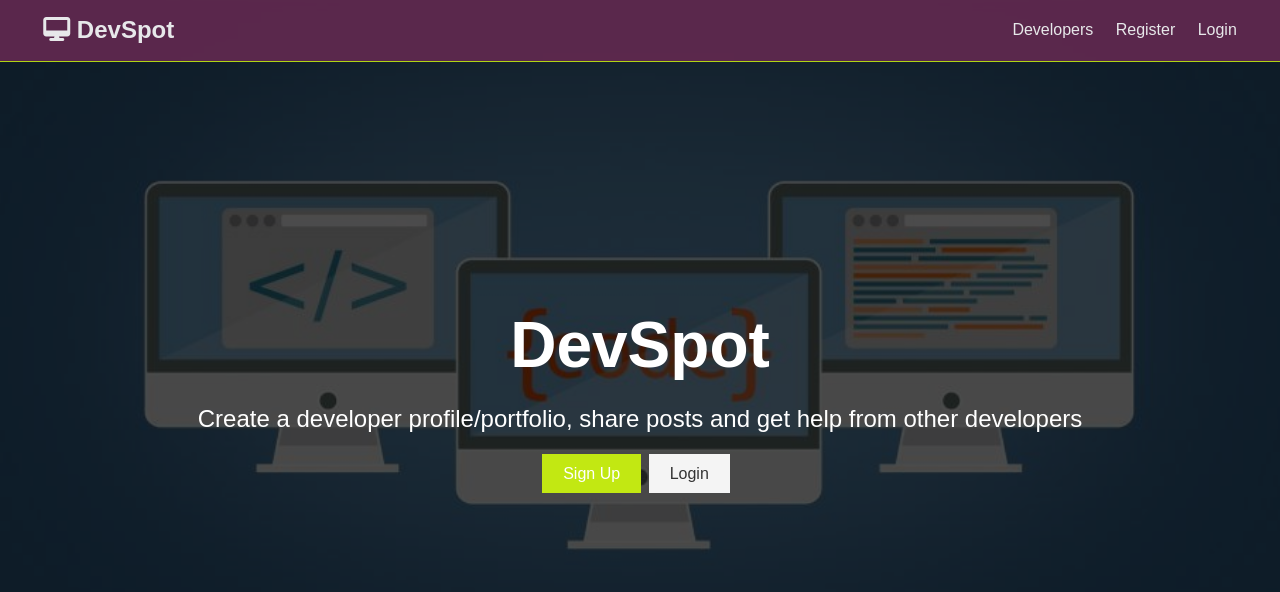
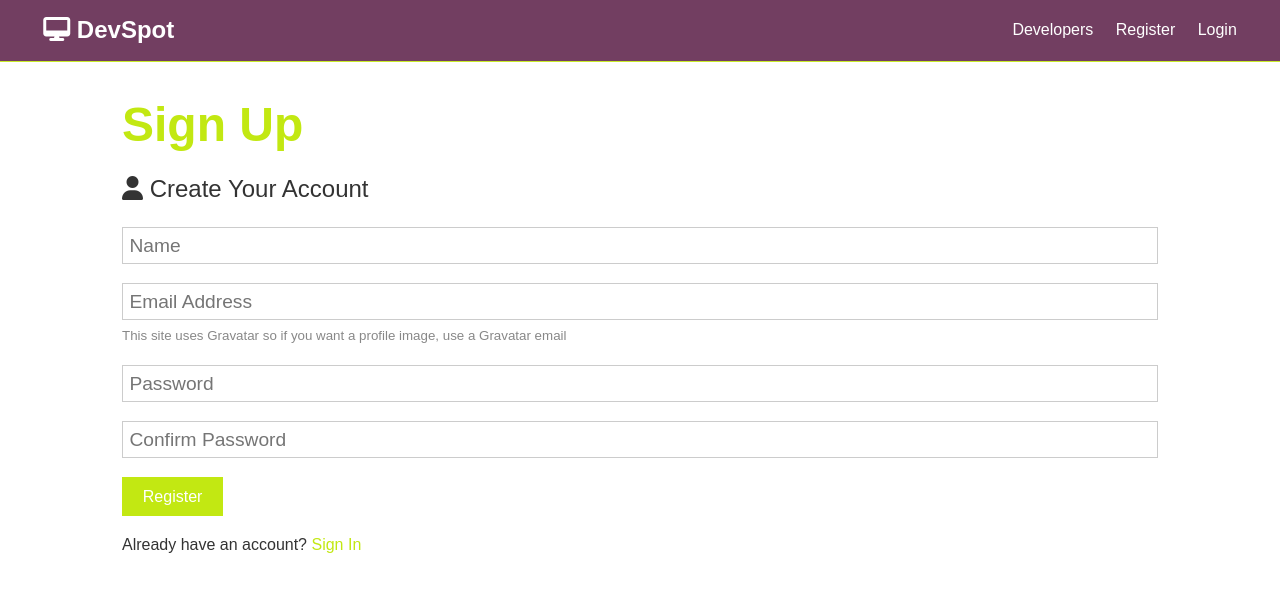
Before and after one commit to Josh363/social-media-app, a React (Create React App) app in the folder client/: page /register in a window 1280 px wide. Shown: the top 592 px of the page. Built offline with nearby package versions, Linux system fonts and the light colour scheme.

Commit message:
feat: added landing page, login, and register

```diff
--- a/client/src/App.js
+++ b/client/src/App.js
@@ -1,14 +1,23 @@
 import React, { Fragment } from 'react'
+import { BrowserRouter as Router, Route, Switch } from 'react-router-dom'
 import Navbar from './components/layouts/Navbar'
 import Land from './components/layouts/Land'
+import Register from './components/auth/Register'
+import Login from './components/auth/Login'
 import './App.css'
 
 const App = () => {
   return (
-    <Fragment>
-      <Navbar />
-      <Land />
-    </Fragment>
+    <Router>
+      <Fragment>
+        <Navbar />
+        <Switch>
+          <Route exact path='/' component={Land} />
+          <Route exact path='/register' component={Register} />
+          <Route exact path='/login' component={Login} />
+        </Switch>
+      </Fragment>
+    </Router>
   )
 }
 export default App
--- /dev/null
+++ b/client/src/components/auth/Login.js
@@ -0,0 +1,57 @@
+import React, { useState } from 'react'
+import { Link } from 'react-router-dom'
+
+const Login = () => {
+  const [formData, setFormData] = useState({
+    email: '',
+    password: '',
+  })
+
+  const onChange = (e) =>
+    setFormData({ ...formData, [e.target.name]: e.target.value })
+
+  const onSubmit = (e) => {
+    e.preventDefault()
+    console.log('Success')
+  }
+
+  const { email, password } = formData
+
+  return (
+    <section className='container'>
+      <h1 className='large text-primary'>Sign In</h1>
+      <p className='lead'>
+        <i className='fas fa-user'></i> Sign Into Your Account
+      </p>
+      <form className='form' onSubmit={onSubmit}>
+        <div className='form-group'>
+          <input
+            type='email'
+            placeholder='Email Address'
+            name='email'
+            value={email}
+            onChange={onChange}
+            required
+          />
+        </div>
+        <div className='form-group'>
+          <input
+            type='password'
+            placeholder='Password'
+            name='password'
+            value={password}
+            onChange={onChange}
+            minLength='6'
+            required
+          />
+        </div>
+        <input type='submit' className='btn btn-primary' value='Register' />
+      </form>
+      <p className='my-1'>
+        Already have an account? <Link to='/login'>Sign In</Link>
+      </p>
+    </section>
+  )
+}
+
+export default Login
--- /dev/null
+++ b/client/src/components/auth/Register.js
@@ -0,0 +1,88 @@
+import React, { useState } from 'react'
+import { Link } from 'react-router-dom'
+
+const Register = () => {
+  const [formData, setFormData] = useState({
+    name: '',
+    email: '',
+    password: '',
+    password2: '',
+  })
+
+  const onChange = (e) =>
+    setFormData({ ...formData, [e.target.name]: e.target.value })
+
+  const onSubmit = async (e) => {
+    e.preventDefault()
+    if (password !== password2) {
+      console.log('Passwords do not match')
+    } else {
+      console.log('Success')
+    }
+  }
+
+  const { name, email, password, password2 } = formData
+
+  return (
+    <section className='container'>
+      <h1 className='large text-primary'>Sign Up</h1>
+      <p className='lead'>
+        <i className='fas fa-user'></i> Create Your Account
+      </p>
+      <form className='form' onSubmit={onSubmit}>
+        <div className='form-group'>
+          <input
+            type='text'
+            placeholder='Name'
+            name='name'
+            value={name}
+            onChange={onChange}
+            required
+          />
+        </div>
+        <div className='form-group'>
+          <input
+            type='email'
+            placeholder='Email Address'
+            name='email'
+            value={email}
+            onChange={onChange}
+            required
+          />
+          <small className='form-text'>
+            This site uses Gravatar so if you want a profile image, use a
+            Gravatar email
+          </small>
+        </div>
+        <div className='form-group'>
+          <input
+            type='password'
+            placeholder='Password'
+            name='password'
+            value={password}
+            onChange={onChange}
+            minLength='6'
+            required
+          />
+        </div>
+        <div className='form-group'>
+          <input
+            type='password'
+            placeholder='Confirm Password'
+            name='password2'
+            value={password2}
+            onChange={onChange}
+            minLength='6'
+            required
+          />
+        </div>
+        <input type='submit' className='btn btn-primary' value='Register' />
+      </form>
+      <p className='my-1'>
+        Already have an account? <Link to='/login'>Sign In</Link>
+      </p>
+    </section>
+  )
+}
+
+export default Register
--- a/client/src/components/layouts/Land.js
+++ b/client/src/components/layouts/Land.js
@@ -1,4 +1,5 @@
 import React from 'react'
+import { Link } from 'react-router-dom'
 
 const Land = () => {
   return (
@@ -11,12 +12,12 @@
             other developers
           </p>
           <div className='buttons'>
-            <a href='register.html' className='btn btn-primary'>
+            <Link to='/register' className='btn btn-primary'>
               Sign Up
-            </a>
-            <a href='login.html' className='btn btn-light'>
+            </Link>
+            <Link to='/login' className='btn btn-light'>
               Login
-            </a>
+            </Link>
           </div>
         </div>
       </div>
--- a/client/src/components/layouts/Navbar.js
+++ b/client/src/components/layouts/Navbar.js
@@ -1,22 +1,23 @@
 import React from 'react'
+import { Link } from 'react-router-dom'
 
 const Navbar = () => {
   return (
     <nav className='navbar bg-dark'>
       <h1>
-        <a href='index.html'>
+        <Link to='/'>
           <i className='fas fa-desktop'></i> DevSpot
-        </a>
+        </Link>
       </h1>
       <ul>
         <li>
-          <a href='profiles.html'>Developers</a>
+          <Link to='/profiles'>Developers</Link>
         </li>
         <li>
-          <a href='register.html'>Register</a>
+          <Link to='/register'>Register</Link>
         </li>
         <li>
-          <a href='login.html'>Login</a>
+          <Link to='/login'>Login</Link>
         </li>
       </ul>
     </nav>
```
Also changed, not shown: client/public/manifest.json.
